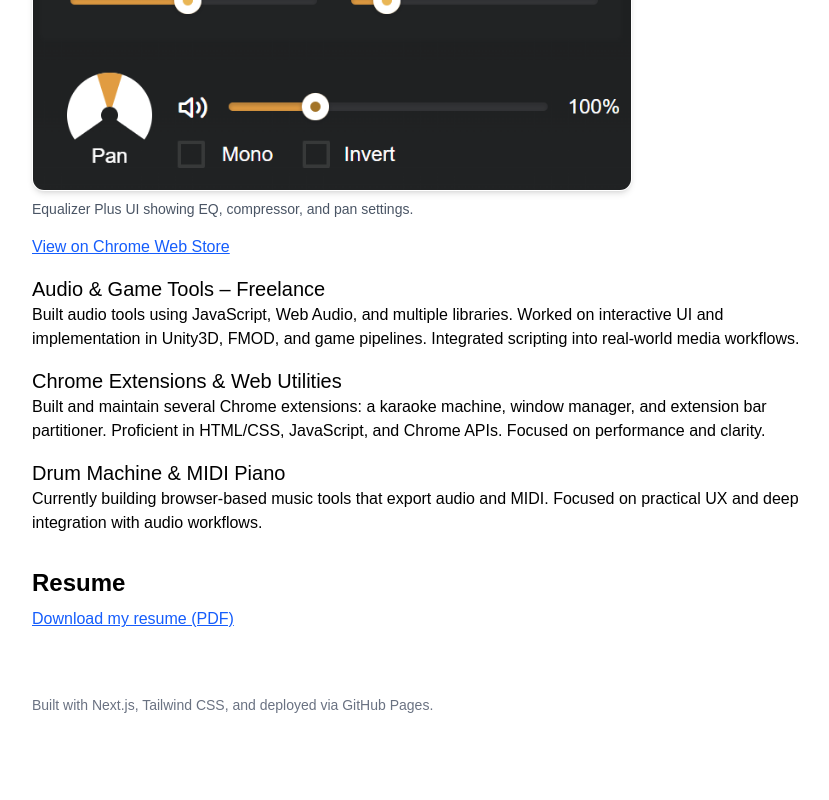
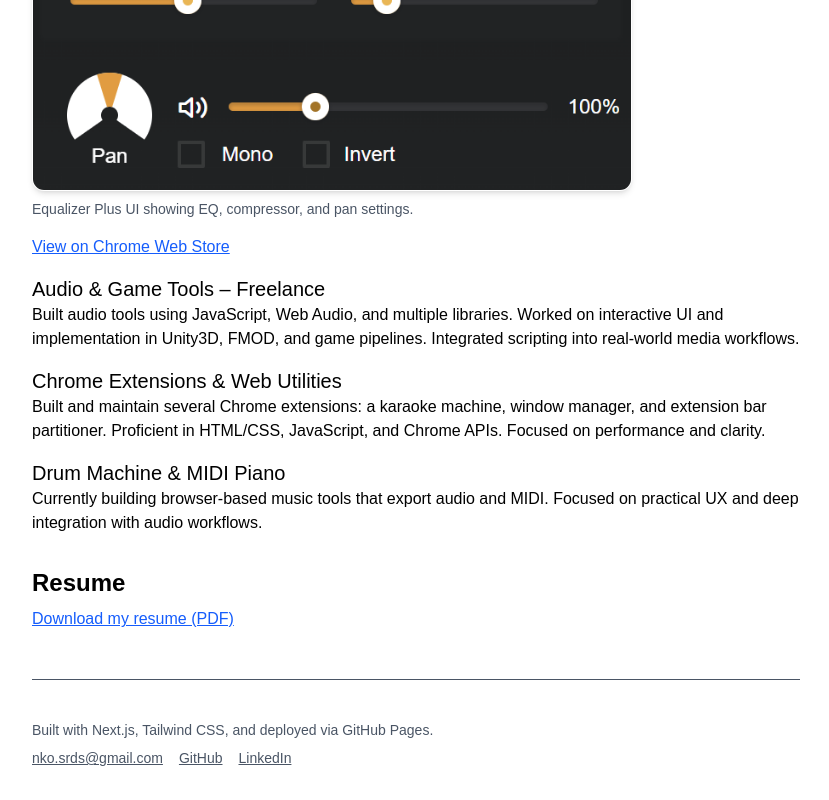
Before and after one commit to NikoSardas/niko-portfolio, a Next.js app: page / in a window 1280 px wide. Shown: the part 1019-1819 px from the top of the page, without its empty margins (224-1053 px from the left). Before the commit the page ends 1766 px from the top, so only its background shows below. Built offline with nearby package versions, Linux system fonts and the light colour scheme.

Commit message:
links and contact

```diff
--- a/app/page.tsx
+++ b/app/page.tsx
@@ -7,7 +7,10 @@ export default function Home() {
         <section>
           <h1 className="text-3xl font-bold">Niko Sardas</h1>
           <p className="text-lg">
-            I build tools and interfaces that solve real problems for users. My background blends development and IT support, with experience shipping a Chrome extension and supporting enterprise systems in higher education.
+            I build tools and interfaces that solve real problems for users. My
+            background blends development and IT support, with experience
+            shipping a Chrome extension and supporting enterprise systems in
+            higher education.
           </p>
         </section>
 
@@ -16,9 +19,13 @@ export default function Home() {
 
           <div className="space-y-4">
             <div>
-              <h3 className="text-xl font-medium">Equalizer Plus – Chrome Extension</h3>
+              <h3 className="text-xl font-medium">
+                Equalizer Plus – Chrome Extension
+              </h3>
               <p>
-                Chrome extension for real-time audio control, built with vanilla JavaScript, Web Audio API, and Chrome APIs. Features include EQ, compressor, pan, mono, and volume.
+                Chrome extension for real-time audio control, built with vanilla
+                JavaScript, Web Audio API, and Chrome APIs. Features include EQ,
+                compressor, pan, mono, and volume.
               </p>
               <div className="my-4">
                 <Image
@@ -43,24 +50,35 @@ export default function Home() {
             </div>
 
             <div>
-              <h3 className="text-xl font-medium">Audio & Game Tools – Freelance</h3>
+              <h3 className="text-xl font-medium">
+                Audio & Game Tools – Freelance
+              </h3>
               <p>
-                Built audio tools using JavaScript, Web Audio, and multiple libraries. Worked on interactive UI and
-                implementation in Unity3D, FMOD, and game pipelines. Integrated scripting into real-world media workflows.
+                Built audio tools using JavaScript, Web Audio, and multiple
+                libraries. Worked on interactive UI and implementation in
+                Unity3D, FMOD, and game pipelines. Integrated scripting into
+                real-world media workflows.
               </p>
             </div>
 
             <div>
-              <h3 className="text-xl font-medium">Chrome Extensions & Web Utilities</h3>
+              <h3 className="text-xl font-medium">
+                Chrome Extensions & Web Utilities
+              </h3>
               <p>
-                Built and maintain several Chrome extensions: a karaoke machine, window manager, and extension bar partitioner. Proficient in HTML/CSS, JavaScript, and Chrome APIs. Focused on performance and clarity.
+                Built and maintain several Chrome extensions: a karaoke machine,
+                window manager, and extension bar partitioner. Proficient in
+                HTML/CSS, JavaScript, and Chrome APIs. Focused on performance
+                and clarity.
               </p>
             </div>
 
             <div>
               <h3 className="text-xl font-medium">Drum Machine & MIDI Piano</h3>
               <p>
-                Currently building browser-based music tools that export audio and MIDI. Focused on practical UX and deep integration with audio workflows.
+                Currently building browser-based music tools that export audio
+                and MIDI. Focused on practical UX and deep integration with
+                audio workflows.
               </p>
             </div>
           </div>
@@ -78,8 +96,34 @@ export default function Home() {
           </a>
         </section>
 
-        <footer className="text-sm text-gray-500 pt-10">
-          Built with Next.js, Tailwind CSS, and deployed via GitHub Pages.
+        <footer className="text-sm text-gray-600 pt-10 border-t mt-12">
+          <p>
+            Built with Next.js, Tailwind CSS, and deployed via GitHub Pages.
+          </p>
+          <div className="mt-2 flex gap-4">
+            <a
+              href="mailto:nko.srds@gmail.com"
+              className="underline hover:text-black"
+            >
+              nko.srds@gmail.com
+            </a>
+            <a
+              href="https://github.com/nikosardas"
+              target="_blank"
+              rel="noopener noreferrer"
+              className="underline hover:text-black"
+            >
+              GitHub
+            </a>
+            <a
+              href="https://www.linkedin.com/in/nikosardas/"
+              target="_blank"
+              rel="noopener noreferrer"
+              className="underline hover:text-black"
+            >
+              LinkedIn
+            </a>
+          </div>
         </footer>
       </div>
     </main>
```
